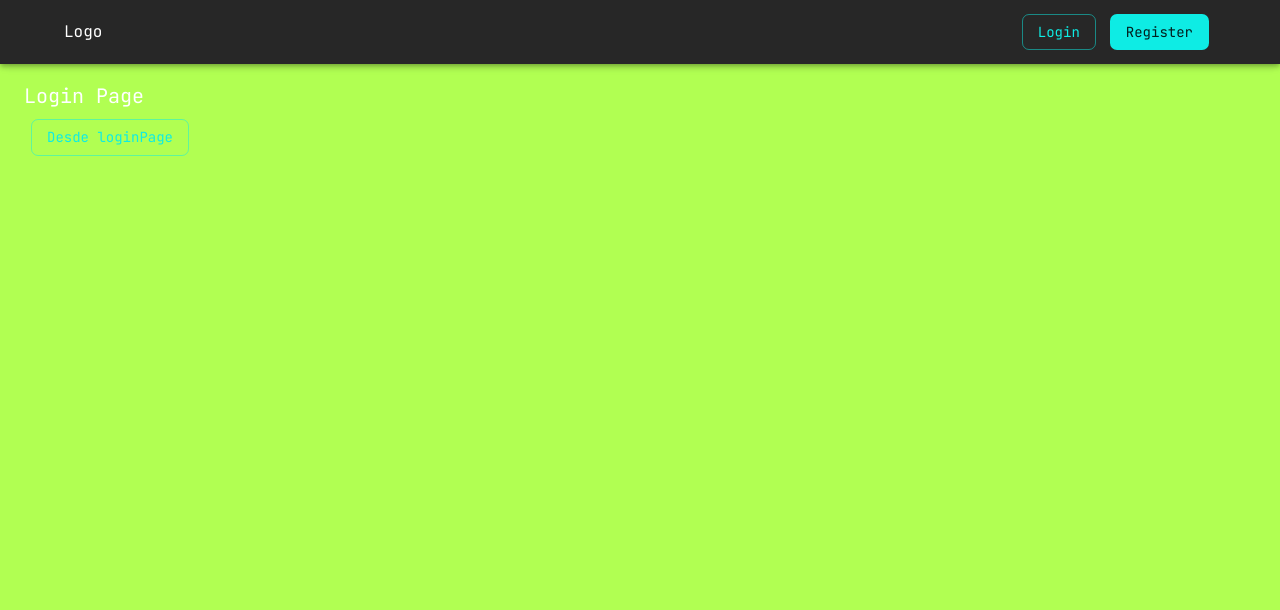
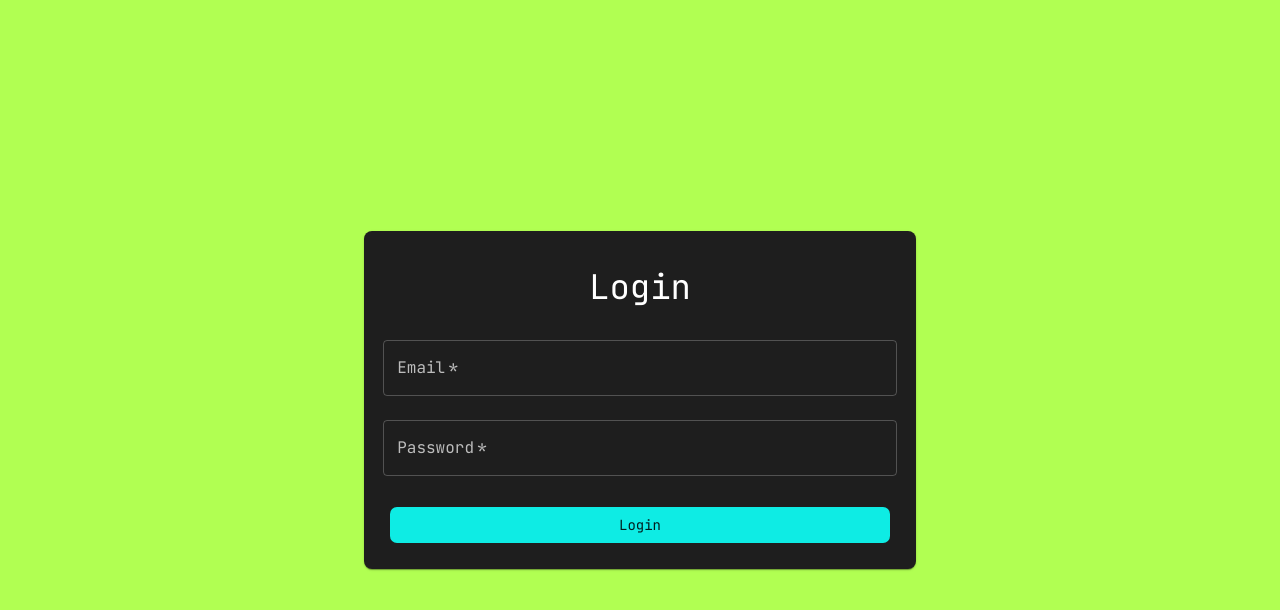
Before and after one commit to miguel8arivera/rick-and-morty-app, a React (Vite) app: page /login in a window 1280 px wide. Shown: the top 610 px of the page. Built offline with nearby package versions, Linux system fonts and the light colour scheme.

Commit message:
LoginPage worked and types.tsx, Routes.tsx modificated

```diff
--- a/src/pages/login/index.tsx
+++ b/src/pages/login/index.tsx
@@ -1,11 +1,80 @@
-import { Container, Typography, Button } from '@mui/material';
-import { FC } from 'react';
+import {
+  Container,
+  Typography,
+  Button,
+  Box,
+  Grid,
+  Paper,
+  TextField,
+  Stack,
+} from '@mui/material';
+import { FC, useState } from 'react';
+import { LoginType } from '../../types/index';
 
+const initialState = {
+  email: '',
+  password: '',
+};
 export const LoginPage: FC = function () {
+  const [loginData, setLoginData] = useState<LoginType>(initialState);
+
+  const handleLogin = (
+    e: React.ChangeEvent<HTMLInputElement | HTMLTextAreaElement>
+  ) => {
+    const { name, value } = e.target;
+
+    setLoginData({ ...loginData, [name]: value });
+  };
+
+  const handleSubmit = (e: React.FormEvent<HTMLFormElement>) => {
+    e.preventDefault();
+    console.log(loginData);
+  };
+
   return (
-    <Container maxWidth={'xl'} sx={{ mt: 10 }}>
-      <Typography variant="h6">Login Page</Typography>
-      <Button variant="outlined">Desde loginPage</Button>
+    <Container maxWidth={'sm'}>
+      <Grid
+        container
+        direction="column"
+        justifyContent="center"
+        alignItems="center"
+        sx={{ height: '100vh' }}
+      >
+        <Grid item>
+          <Paper sx={{ padding: '1.2em', borderRadius: '0.5em' }}>
+            <Typography margin={2} textAlign="center" variant="h4">
+              Login
+            </Typography>
+            <Box component={'form'} onSubmit={handleSubmit}>
+              <TextField
+                margin="normal"
+                label="Email"
+                sx={{ mt: 2, mb: 1.5 }}
+                fullWidth
+                required
+                name="email"
+                onChange={handleLogin}
+              />
+              <TextField
+                margin="normal"
+                label="Password"
+                type={'password'}
+                sx={{ mt: 1.5, mb: 1.5 }}
+                fullWidth
+                required
+                name="password"
+                onChange={handleLogin}
+              />
+
+              <Stack direction="row" spacing={2} sx={{ mt: 1.5 }}>
+                <Button type="submit" variant="contained" fullWidth>
+                  Login
+                </Button>
+              </Stack>
+            </Box>
+          </Paper>
+        </Grid>
+      </Grid>
     </Container>
   );
 };
--- a/src/router/Router.tsx
+++ b/src/router/Router.tsx
@@ -9,8 +9,8 @@ export const AppRouter: FC = function () {
     <Routes>
       <Route path="/" element={<RouterLayout />}>
         <Route path="/" element={<HomePage />} />
-        <Route path="/login" element={<LoginPage />} />
       </Route>
+      <Route path="/login" element={<LoginPage />} />
       <Route path="/user" element={<div>Hello</div>} />
     </Routes>
   );
--- a/src/types/index.ts
+++ b/src/types/index.ts
@@ -38,3 +38,8 @@ enum IGenter {
 }
 
 type ISizes = 'xs' | 's' | 'm' | 'l' | 'xl';
+
+export type LoginType = {
+  email: string;
+  password: string;
+};
```
